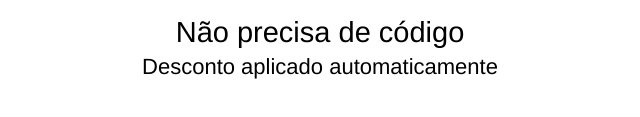
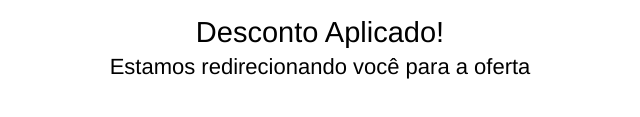
Before and after one commit to bordasdeneon/0099b, a plain HTML site: page usar-o-cupom.html in a window 1280 px wide. Shown: the part 453-570 px from the top of the page, without its empty margins (320-960 px from the left). Drawn offline with Linux system fonts and the light colour scheme.

Commit message:
Update usar-o-cupom.html

```diff
--- a/usar-o-cupom.html
+++ b/usar-o-cupom.html
@@ -54,8 +54,8 @@ h2 {
     <!-- End Google Tag Manager (noscript) -->
 
 <div><img src="https://images.desconto.click/abrindo.gif" alt="abrindo"></div>
-   <H1>Não precisa de código</H1>
-   <h2>Desconto aplicado automaticamente</h2>
+   <H1>Desconto Aplicado!</H1>
+   <h2>Estamos redirecionando você para a oferta</h2>
 
 
 
```
